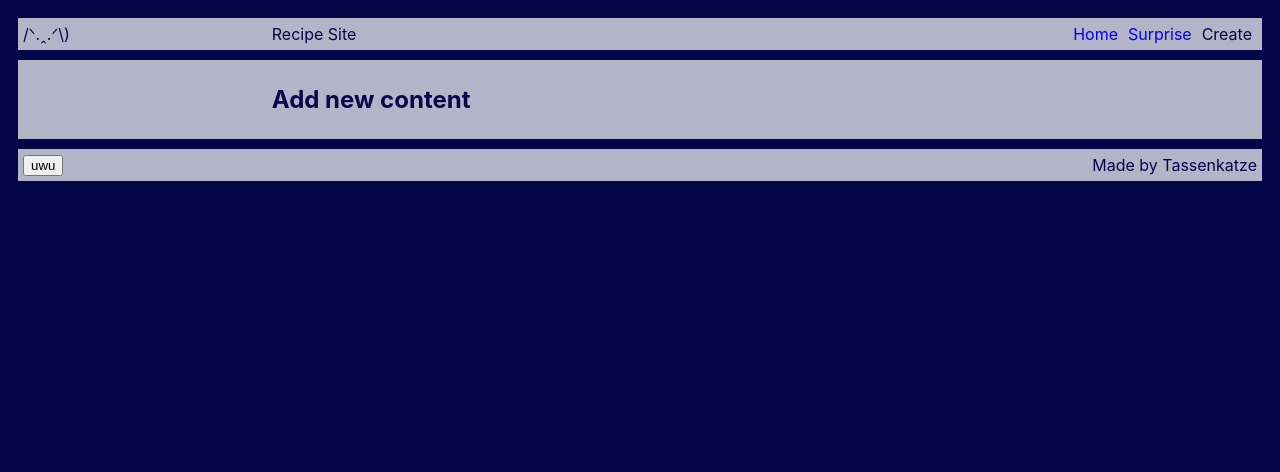
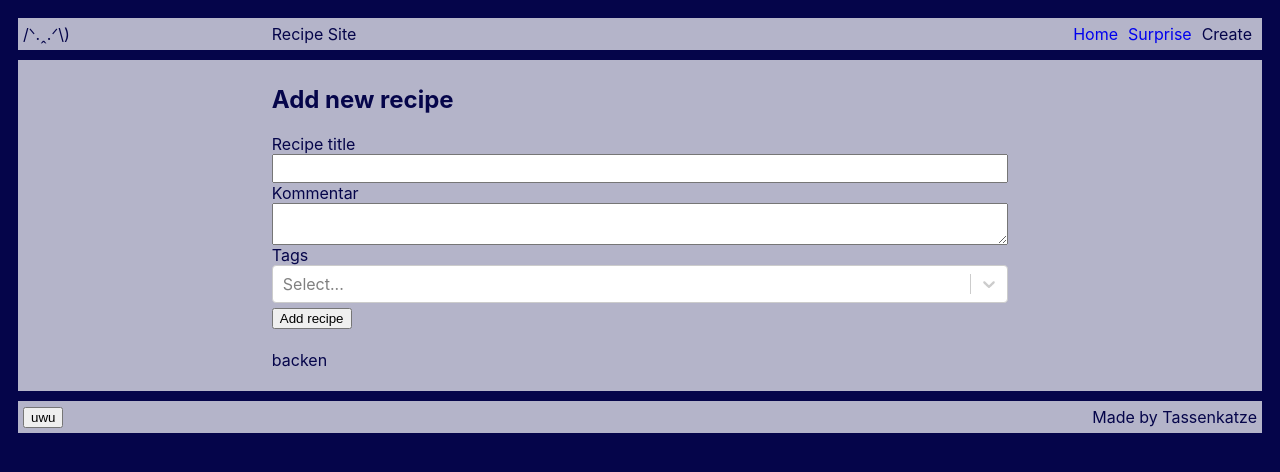
Before and after one commit to tassenkatze/recipe-site, a React (Create React App) app: page /recipe-site/create in a window 1280 px wide. Shown: the top 472 px of the page. Built offline with nearby package versions, Linux system fonts and the light colour scheme.

Commit message:
adding form for creatin gnew recipe

```diff
--- a/package.json
+++ b/package.json
@@ -14,6 +14,7 @@
     "react": "^18.2.0",
     "react-dom": "^18.2.0",
     "react-scripts": "^5.0.1",
+    "react-select": "^5.8.0",
     "sass": "^1.69.5",
     "typescript": "^4.9.5",
     "web-vitals": "^2.1.4"
--- a/src/components/Create.tsx
+++ b/src/components/Create.tsx
@@ -1,8 +1,71 @@
+import { useState } from "react";
+import { MultiValue } from "react-select";
+import CreatableSelect from "react-select/creatable"
+
 function Create() {
+    type OptionType = {
+        value: string;
+        label: string;
+    };
+
+    const [title, setTitle] = useState("");
+    const [comment, setComment] = useState("");
+    const [tags, setTags] = useState<String[]>([]);
+
+    const [options, setOptions] = useState<OptionType[]>([
+        { value: "kochen", label: "kochen" },
+        { value: "backen", label: "backen" },
+        { value: "herzhaft", label: "herzhaft" },
+        { value: "süß", label: "süß" },
+    ]);
+
+    const handleCreateTags = (input: string) => {
+        const newOption = {
+            label: input.toLowerCase().replace(/\W/g, ''),
+            value: input.toLowerCase().replace(/\W/g, ''),
+        }
+        setOptions((prev) => [...prev, newOption]);
+        setTags((prev) => [...prev, input]);
+    }
+
+    const handleOnCreate = (input: MultiValue<OptionType>) => {
+        setTags((prev) => [...prev, input[0].value])
+        console.log(input)
+        console.log(options)
+    }
+
     return (
         <div className="Content">
             <div className="Middle">
-                <h2>Add new content</h2>
+                <h2>Add new recipe</h2>
+                <form className="CreateForm">
+                    <label>Recipe title</label>
+                    <input
+                        type="text"
+                        required
+                        value={title}
+                        onChange={(input) => setTitle(input.target.value)}
+                    />
+                    <label>Kommentar</label>
+                    <textarea
+                        required
+                        value={comment}
+                        onChange={(input) => setComment(input.target.value)}
+                    />
+                    <label>Tags</label>
+                    <CreatableSelect
+                        isMulti
+                        options={options}
+                        onChange={(input) => handleOnCreate(input)}
+                        // onChange={(option: readonly Option[], actionMeta: ActionMeta<Option>) => }
+                        // onChange={(input) => setTags((prev) => [...prev, input])}
+                        onCreateOption={handleCreateTags}
+                    />
+                    <button>Add recipe</button>
+                    <br />
+                    <p>{tags}</p>
+                    <p>{options[1].value}</p>
+                </form>
             </div>
         </div>
     );
--- a/src/customHooks/useFetch.tsx
+++ b/src/customHooks/useFetch.tsx
@@ -51,7 +51,7 @@ const useFetchJsonFile = (source: string, key?: string) => {
     useEffect(() => {
         let objectData = jsonData.recipies;
         if (key) {
-            objectData = jsonData.recipies.filter(i => i.key == key)
+            objectData = jsonData.recipies.filter(i => i.key === key)
         }
 
         setData(objectData);
--- a/src/index.scss
+++ b/src/index.scss
@@ -71,7 +71,7 @@ code {
 }
 
 
-
+// RecipePreview
 .RecipePreview {
   padding: 10px;
   margin: 20px 0;
@@ -95,3 +95,26 @@ code {
   padding: 3px;
   font-size: 15px;
 }
+
+// CreateForm
+.CreateForm label {
+  text-align: left;
+  display: block;
+}
+
+.CreateForm input,
+.CreateForm textarea {
+  width: 100%;
+  padding: 5px;
+  display: block;
+  box-sizing: border-box;
+}
+
+.CreateForm CreatableSelect {
+  width: 100%;
+}
+
+.CreateForm button {
+  margin: 5px 0px;
+  cursor: pointer;
+}
```
Also changed, not shown: 1 other file (tests, documents, lock files or other folders).
